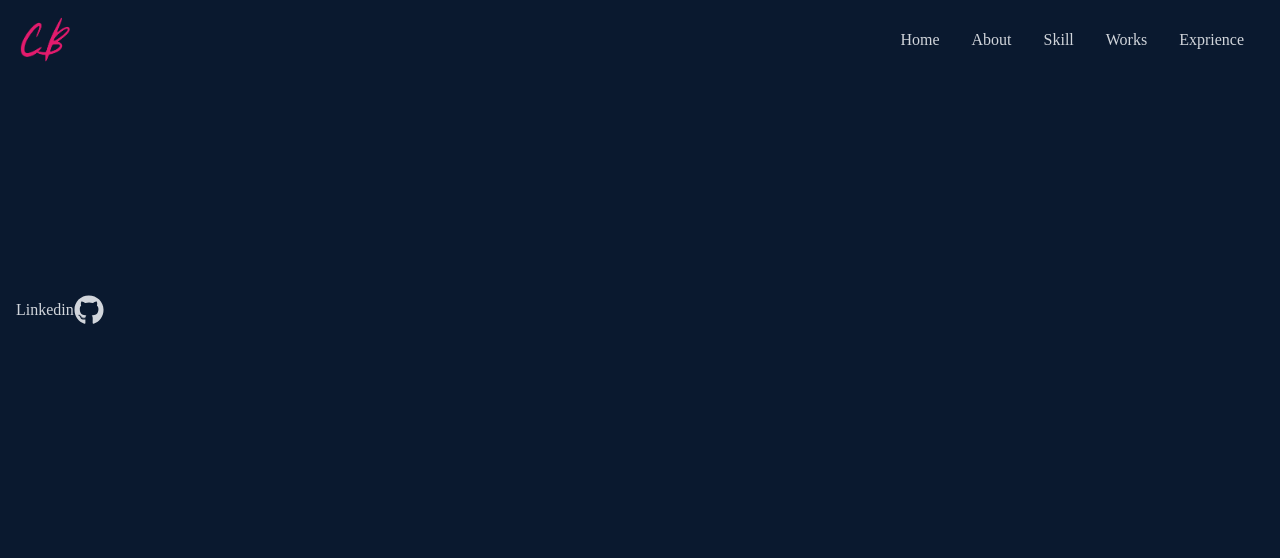
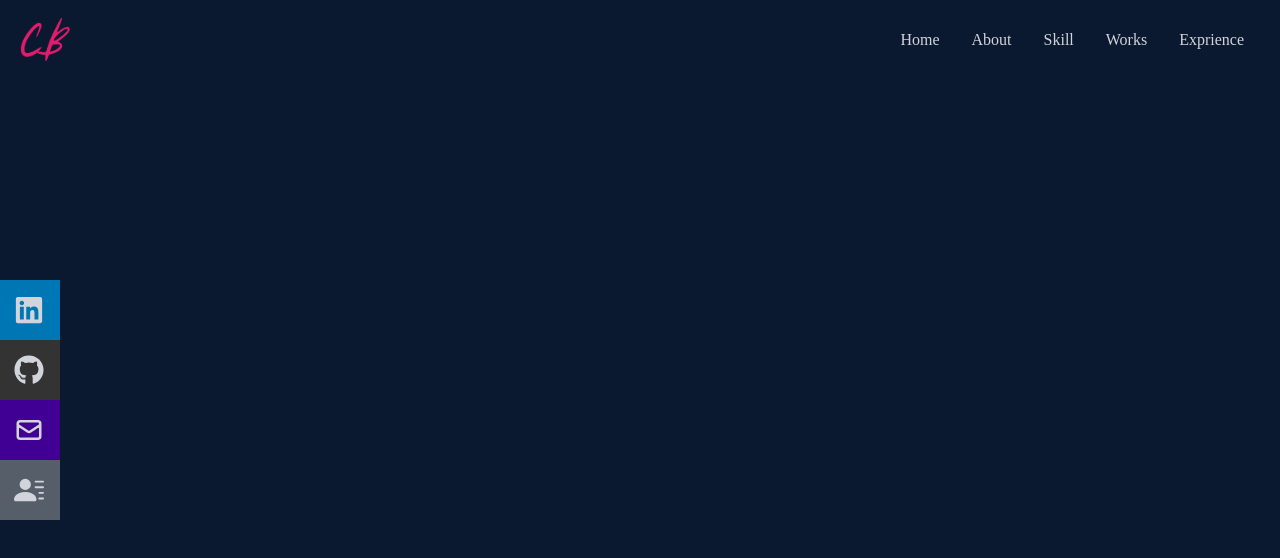
Before and after one commit to ikhodabande/portfolio-with-tailwand, a React (Create React App) app: page / in a window 1280 px wide. Shown: the top 558 px of the page. Built offline with nearby package versions, Linux system fonts and the light colour scheme.

Commit message:
adding styles for icons

```diff
--- a/src/components/navbar.jsx
+++ b/src/components/navbar.jsx
@@ -1,6 +1,6 @@
 import React, {useState} from 'react';
 import {FaBars, FaTimes, FaLinkedin, FaGithub} from 'react-icons/fa';
-import {HiOutLineMail} from 'react-icons/hi';
+import {HiOutlineMail} from 'react-icons/hi';
 import {BsFillPersonLinesFill} from 'react-icons/bs';
 import logo from '../assests/logo1.png';
 
@@ -40,13 +40,33 @@
     {/* social icons */}
     <div className='flex flex-col fixed top-[35%] left-0 '>
       <ul>
-        <li className='w-[16px] h-[60px] flex justify-between items-center '>
-          <a className='flex items-center justify-between  '
+        <li className='w-[160px] h-[60px] flex justify-between items-center ml-[-100px] hover:ml-[-10px] duration-300 bg-[#0077b5] '>
+          <a className='flex  justify-between items-center w-full text-gray-300  '
           href="/">
           Linkedin
+          <FaLinkedin size={30}/>
+          </a>
+        </li>
+        <li className='w-[160px] h-[60px] flex justify-between items-center ml-[-100px] hover:ml-[-10px] duration-300 bg-[#333333] '>
+          <a className='flex  justify-between items-center w-full text-gray-300  '
+          href="/">
+          Github
           <FaGithub size={30}/>
           </a>
-
+        </li>
+        <li className='w-[160px] h-[60px] flex justify-between items-center ml-[-100px] hover:ml-[-10px] duration-300 bg-[#410093] '>
+          <a className='flex  justify-between items-center w-full text-gray-300  '
+          href="/">
+          Email
+          <HiOutlineMail size={30}/>
+          </a>
+        </li>
+        <li className='w-[160px] h-[60px] flex justify-between items-center ml-[-100px] hover:ml-[-10px] duration-300 bg-[#565f69] '>
+          <a className='flex  justify-between items-center w-full text-gray-300  '
+          href="/">
+          Resume
+          <BsFillPersonLinesFill size={30}/>
+          </a>
         </li>
       </ul>
 
```
